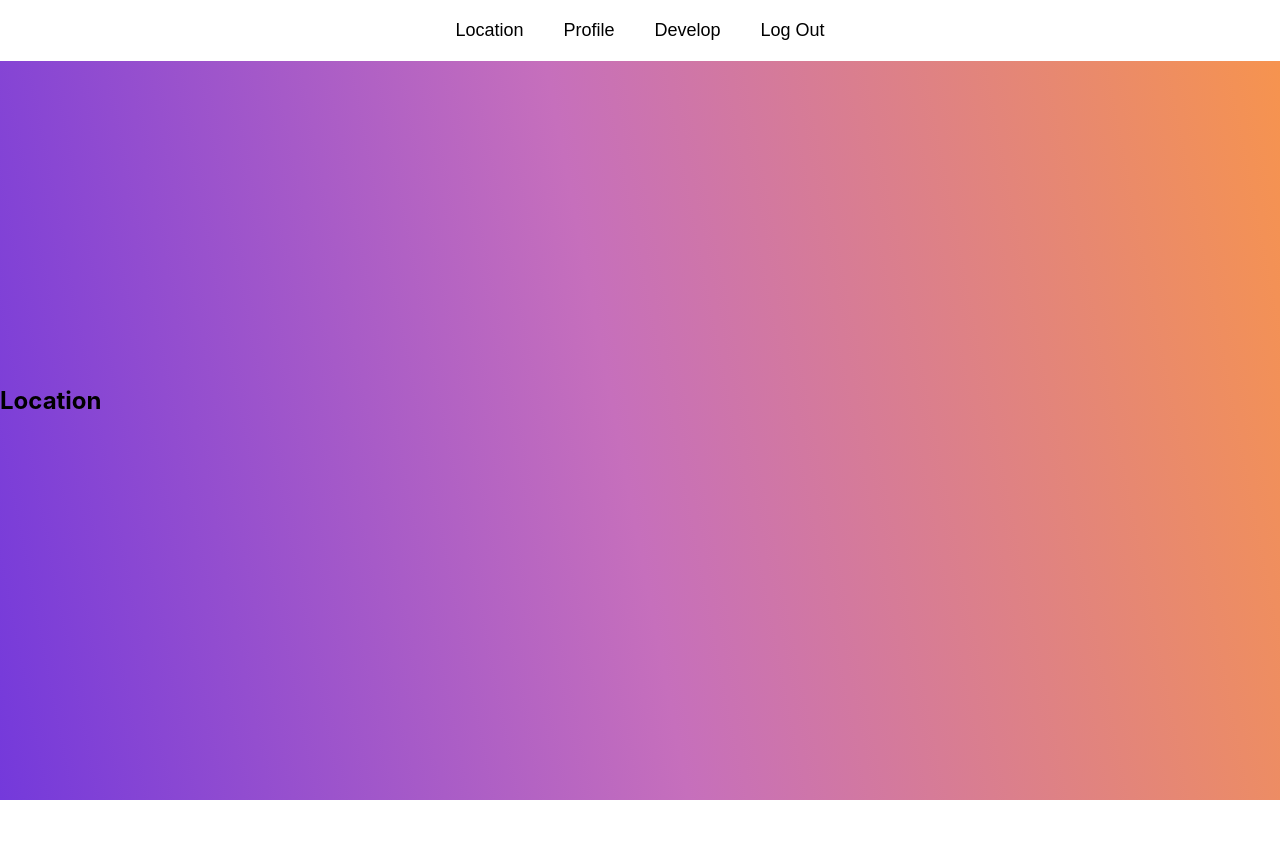
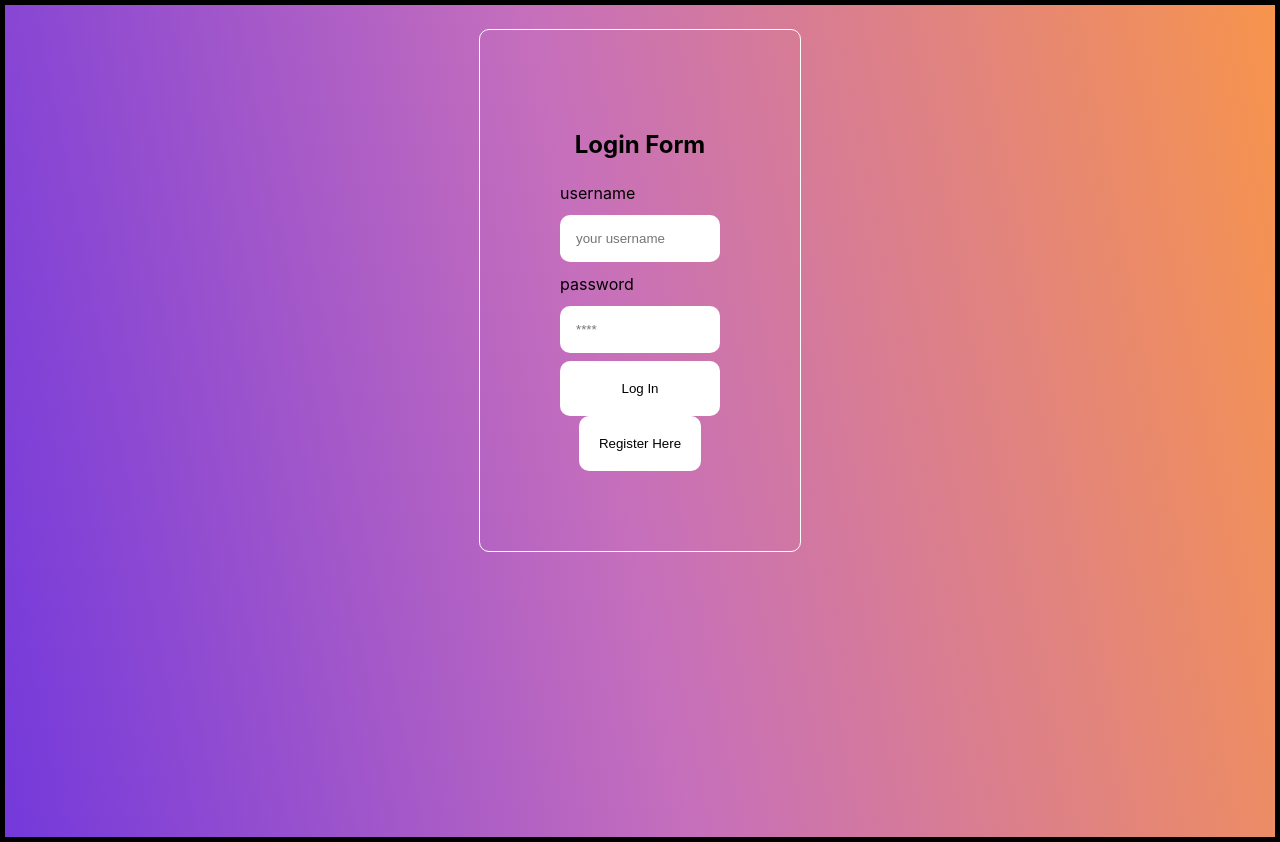
Before and after one commit to louiseadennis/whoniverse, a React (Create React App) app in the folder client/: page / in a window 1280 px wide. Before the commit the page ends 800 px from the top, so only its background shows below. Built offline with nearby package versions, Linux system fonts and the light colour scheme.

Commit message:
Fighting css.

```diff
--- a/client/src/App.css
+++ b/client/src/App.css
@@ -1,21 +1,45 @@
+body {
+    margin: 0 auto;
+    border: 5px solid black;
+}
+
+.root {
+    margin: 0 auto;
+    border: 5px solid blue;
+}
+
 .App {
-    text-align: center;
-    display: flex;
     min-height: 100vh;
-    align-items: center;
+    padding: 1em;
     background-image: linear-gradient(79deg, #7439db, #C66fBC 48%, #f7944d);
 }
 
-.auth-form-container, .login-form, .register-form {
+.auth-form-container {
     display: flex;
-    flex-direction: column;
+    text-align: center;
+    margin: auto;
+    border-radius: 10px;
+    justify-content: center;
+    /* border: 1px solid white; */
 }
 
-.auth-form-container {
+.auth-form-container-inner {
+    /* display: flex; */
+    text-align: center;
+    flex-direction: column;
     padding: 5rem;
     border: 1px solid white;
     border-radius: 10px;
     margin: 0.5rem;
+    width: 10em;
+}
+
+
+.login-form, .register-form {
+    display: flex;
+    text-align: center;
+    flex-direction: column;
+    margin: auto;
 }
 
 label {
@@ -38,6 +62,11 @@ button {
     cursor:pointer;
 }
 
+.home {
+    display: flex;
+    flex-direction: column;
+}
+
 .nav-button {
     background: none;
     color: black;
@@ -46,9 +75,9 @@ button {
 
 .navigation-menu {
     background-color: white;
-    position: fixed;
-    top:0;
-    width:100%;
+    flex: 1 1 auto;
+    border: 1px solid black;
+    text-align: center;
 }
 
 .navigation-menu ul {
@@ -62,8 +91,7 @@ button {
 }
 
 .Page {
-    margin: auto;
-    width: 100%;
     border: 1px solid white;
     border-radius: 10px;
+    text-align: center;
 }
--- a/client/src/App.js
+++ b/client/src/App.js
@@ -10,7 +10,7 @@ import { User } from "./user";
 
 function App() {
     const [currentForm, setCurrentForm] = useState('login');
-    const [loggedin, setLoggedIn] = useState('loggedin');
+    const [loggedin, setLoggedIn] = useState(false);
     const [user, setUser] = useState( new User("none") );
 
     const toggleForm = (formName) => {
--- a/client/src/home.jsx
+++ b/client/src/home.jsx
@@ -8,16 +8,16 @@ export const Home = (props) => {
     const [currentPage, setCurrentPage] = useState('current_page');
 
     const changePage = (pageName) => {
-	setCurrentPage(pageName);
+	    setCurrentPage(pageName);
     }
 
     return (
-	<div>
+	<div className="home">
 	  <NavBar onPageChange={changePage} handleLogoutClick={props.handleLogoutClick}/>
 	  {
         {
           'location': <Location />,
-            'profile': <Profile getUser={props.getUser} />,
+          'profile': <Profile getUser={props.getUser} />,
           'develop': <Develop />
         }[currentPage] || < Location />
       }
--- a/client/src/location.jsx
+++ b/client/src/location.jsx
@@ -1,6 +1,6 @@
 export const Location = () => {
     return (
-	<div>
+	<div className="Page">
 	  <h2>Location</h2>
 	</div>
     )
--- a/client/src/login.jsx
+++ b/client/src/login.jsx
@@ -34,6 +34,7 @@ export const Login = (props) => {
 
     return (
 	<div className="auth-form-container">
+		<div className="auth-form-container-inner">
 	  <h2>Login Form</h2>
 	<form className="login-form" onSubmit={handleSubmit}>
 	  <label htmlFor="username">username</label>
@@ -45,6 +46,7 @@ export const Login = (props) => {
 	</form>
 	<button className="link-button" onClick={() => props.onFormSwitch('register')}>Register Here</button>
 	</div>
+	</div>
 
     )
 }
```
Lines whose indentation alone changed are shown as unchanged.
